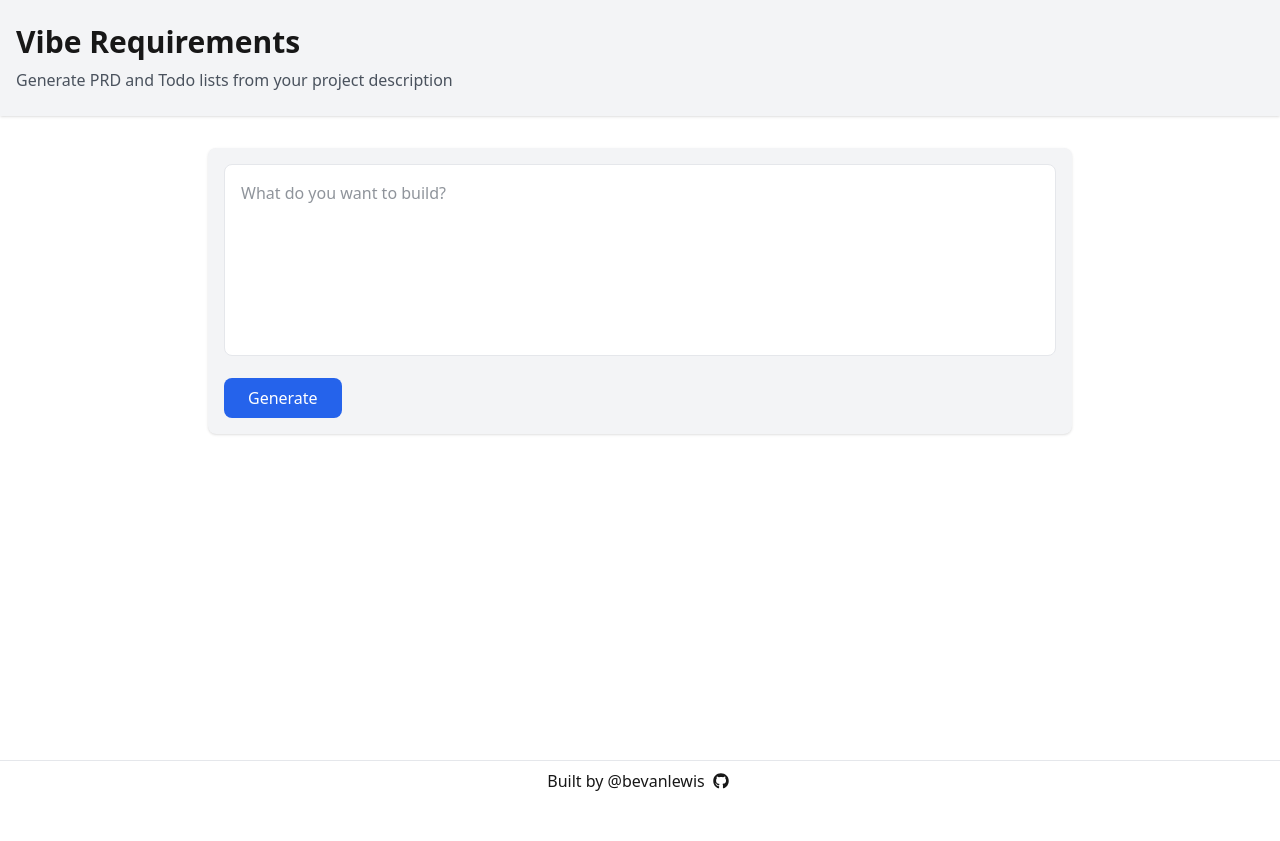
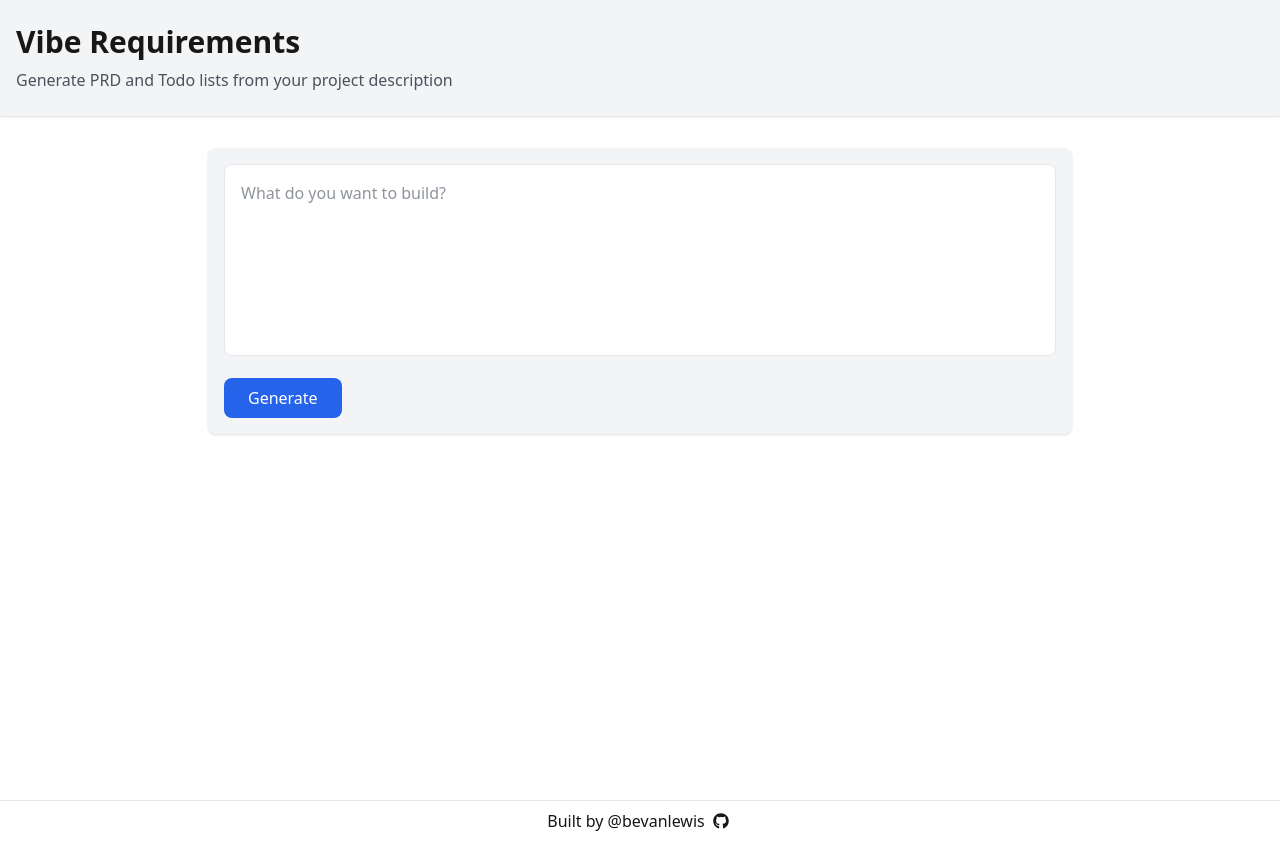
Before and after one commit to bevanlewis/vibe-requirements-app, a Next.js app: page / in a window 1280 px wide. Before the commit the page ends 801 px from the top, so only its background shows below. Built offline with nearby package versions, Linux system fonts and the light colour scheme.

Commit message:
fixed footer bug

```diff
--- a/src/app/layout.tsx
+++ b/src/app/layout.tsx
@@ -30,9 +30,9 @@
   return (
     <html lang="en" className="h-full">
       <body
-        className={`${geistSans.variable} ${geistMono.variable} antialiased h-screen flex flex-col`}
+        className={`${geistSans.variable} ${geistMono.variable} antialiased flex flex-col min-h-screen`}
       >
-        <div className="flex-1 h-[calc(100vh-40px)]">{children}</div>
+        <div className="flex-1">{children}</div>
         <Footer />
         <Analytics />
         <SpeedInsights />
```
